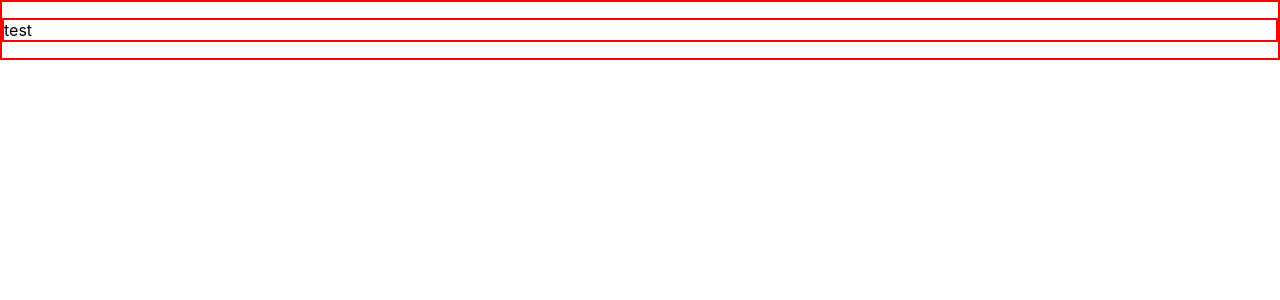
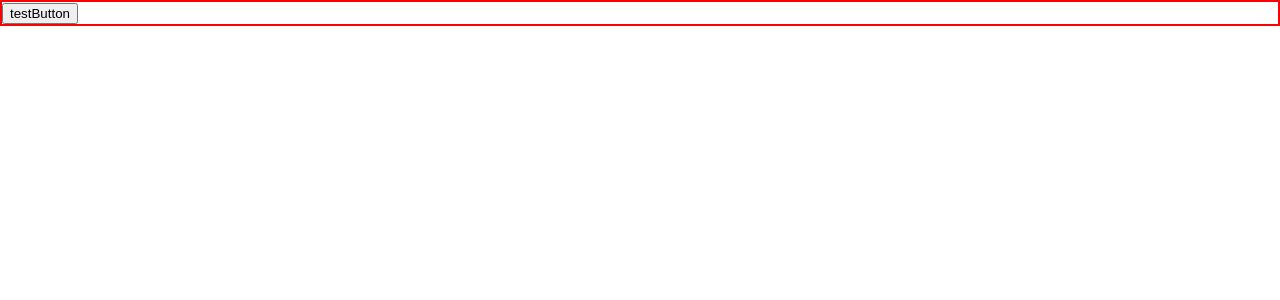
Before and after one commit to rideshareapp/client, a React (Create React App) app: page / in a window 1280 px wide. Shown: the top 300 px of the page. Built offline with nearby package versions, Linux system fonts and the light colour scheme.

Commit message:
Test fetch requests login

```diff
--- a/src/App.jsx
+++ b/src/App.jsx
@@ -7,11 +7,29 @@ class App extends Component {
         this.state = { };
     }
 
+    async login() {
+        const res = await fetch('http://127.0.0.1:9000/users/login', {
+            method: 'POST',
+            mode: 'cors',
+            credentials: 'include',
+            headers: {
+                'Content-Type': 'application/json',
+            },
+            body: JSON.stringify({email: "test5@email", password: "password"})
+        })
+        const data = await res.json();
+        console.log(res);
+        console.log(data.details.token);
+        // document.cookie = `token=${data.details.token};httpOnly:True`
+        // document.cookie(res.json().details);
+
+    }
+
     render() {
         console.log("test");
         return (
             <div className="App">
-                <p>test</p>
+                <button onClick={this.login}>testButton</button>
             </div>
         );
     }
```
